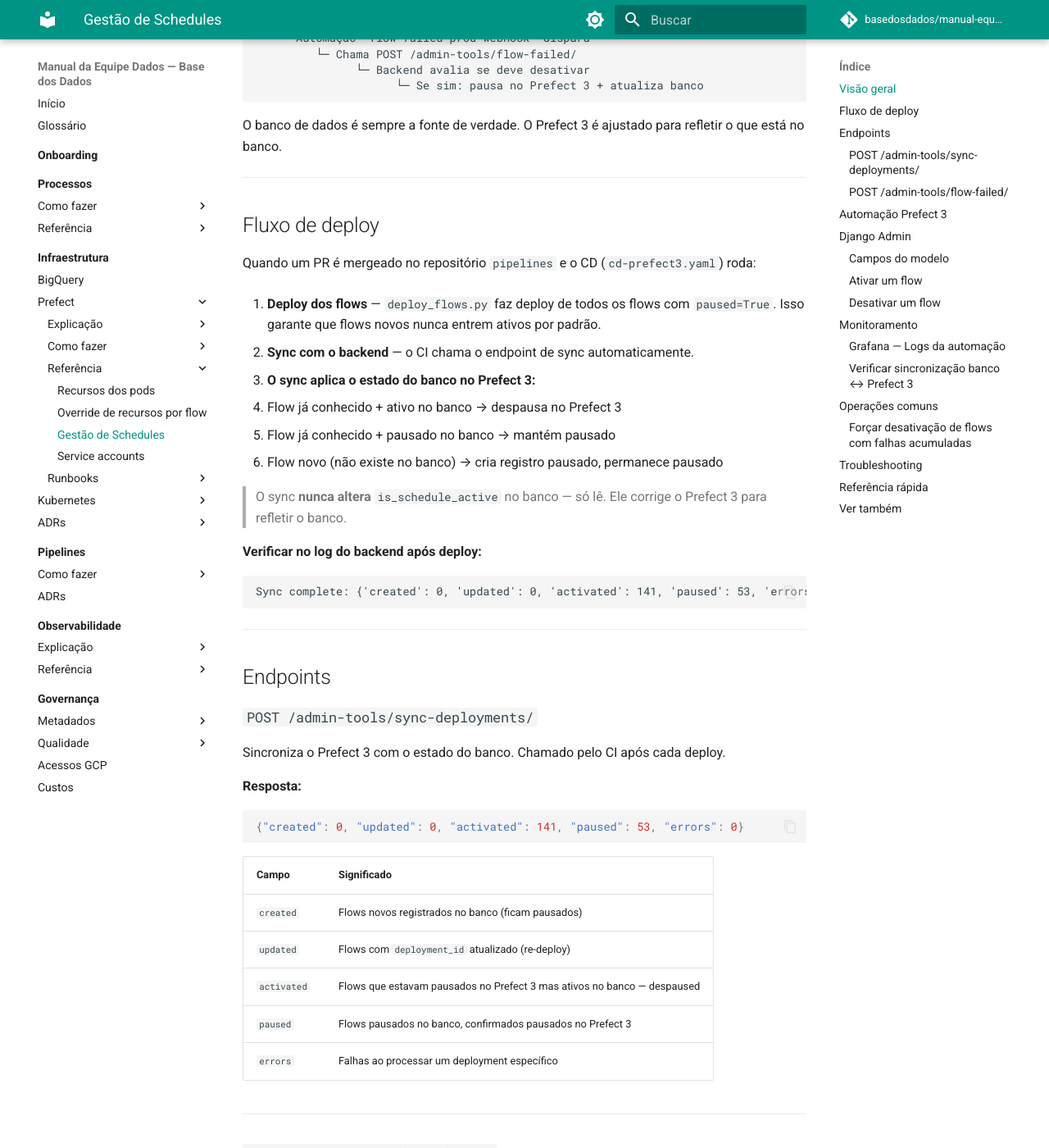
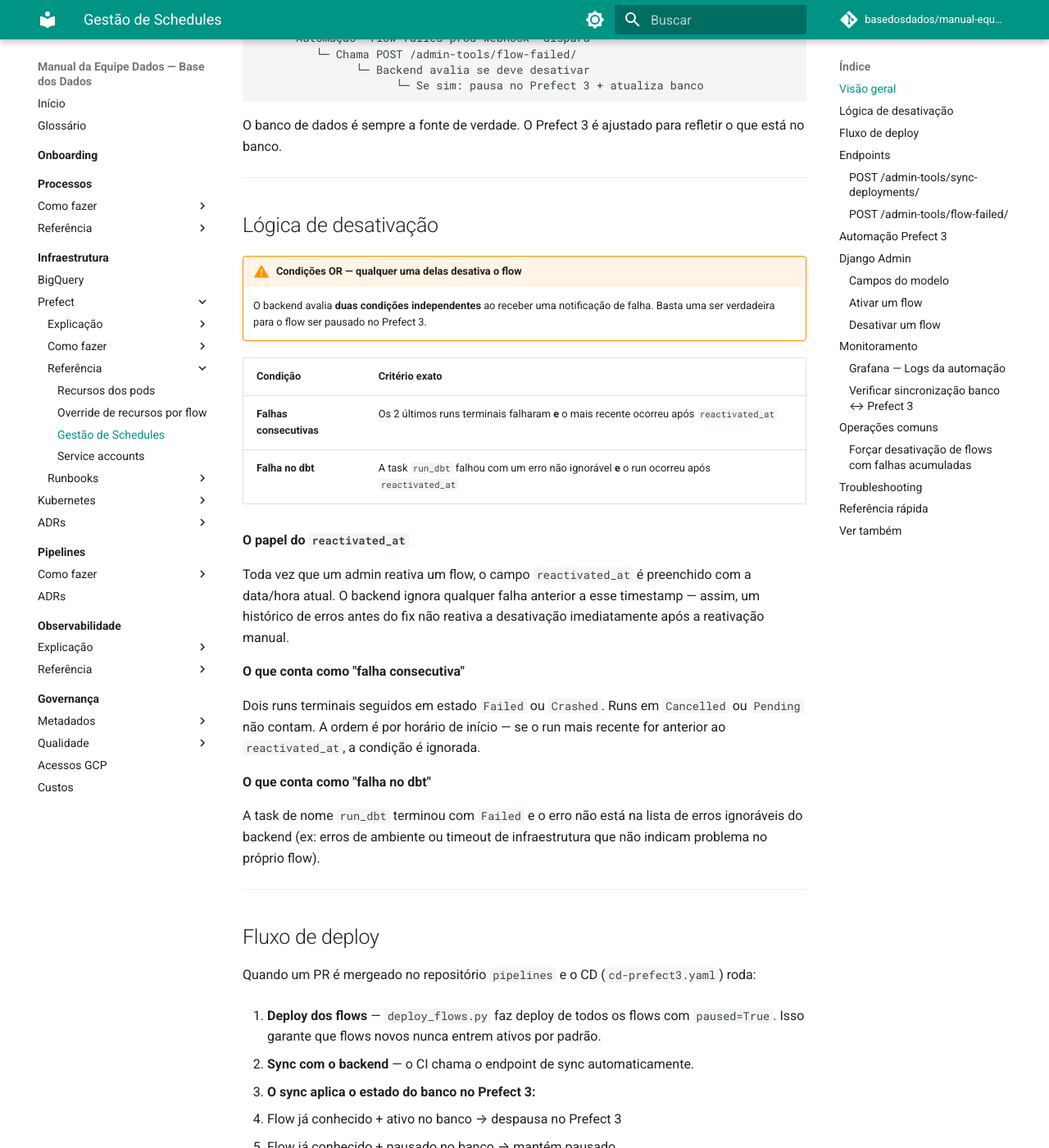
Before and after one commit to basedosdados/manual-equipe-dados, an MkDocs documentation site: the page built from docs/infraestrutura/prefect/referencia/gestao-de-schedules.md, in a window 1280 px wide and 1400 px high, scrolled down 435 px. Shown: the whole window at 82% size. Built offline with MkDocs 1.6.1 and Material for MkDocs 9.7.7, drawn with Linux system fonts in a browser that asks for light colours; comment, search, counter and statistics services are not loaded.

Commit message:
docs: destaca lógica de desativação no gestao-de-schedules
Adiciona seção própria com admonition e explicação detalhada das
duas condições OR (falhas consecutivas e falha no dbt) e o papel
do reactivated_at, logo após a visão geral.

````diff
--- a/docs/infraestrutura/prefect/referencia/gestao-de-schedules.md
+++ b/docs/infraestrutura/prefect/referencia/gestao-de-schedules.md
@@ -25,6 +25,31 @@
 ```
 
 O banco de dados é sempre a fonte de verdade. O Prefect 3 é ajustado para refletir o que está no banco.
+
+---
+
+## Lógica de desativação
+
+!!! warning "Condições OR — qualquer uma delas desativa o flow"
+    O backend avalia **duas condições independentes** ao receber uma notificação de falha.
+    Basta uma ser verdadeira para o flow ser pausado no Prefect 3.
+
+| Condição | Critério exato |
+|---|---|
+| **Falhas consecutivas** | Os 2 últimos runs terminais falharam **e** o mais recente ocorreu após `reactivated_at` |
+| **Falha no dbt** | A task `run_dbt` falhou com um erro não ignorável **e** o run ocorreu após `reactivated_at` |
+
+**O papel do `reactivated_at`**
+
+Toda vez que um admin reativa um flow, o campo `reactivated_at` é preenchido com a data/hora atual. O backend ignora qualquer falha anterior a esse timestamp — assim, um histórico de erros antes do fix não reativa a desativação imediatamente após a reativação manual.
+
+**O que conta como "falha consecutiva"**
+
+Dois runs terminais seguidos em estado `Failed` ou `Crashed`. Runs em `Cancelled` ou `Pending` não contam. A ordem é por horário de início — se o run mais recente for anterior ao `reactivated_at`, a condição é ignorada.
+
+**O que conta como "falha no dbt"**
+
+A task de nome `run_dbt` terminou com `Failed` e o erro não está na lista de erros ignoráveis do backend (ex: erros de ambiente ou timeout de infraestrutura que não indicam problema no próprio flow).
 
 ---
 
````
